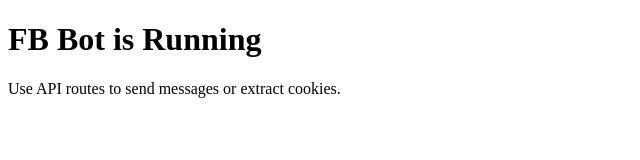
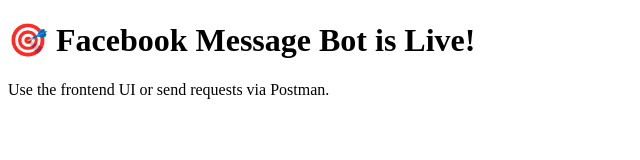
Before and after one commit to SBRRULEX/Cookies, a plain HTML site: page frontend/Index.html in a window 1280 px wide. Shown: the whole page, without its empty margins (0-640 px from the left). Drawn offline with Linux system fonts and the light colour scheme.

Commit message:
Update Index.html

```diff
--- a/frontend/Index.html
+++ b/frontend/Index.html
@@ -1,13 +1,10 @@
-
 <!DOCTYPE html>
-<html lang="en">
+<html>
 <head>
-  <meta charset="UTF-8">
-  <meta name="viewport" content="width=device-width, initial-scale=1.0">
-  <title>FB Bot</title>
+  <title>FB Bot Dashboard</title>
 </head>
 <body>
-  <h1>FB Bot is Running</h1>
-  <p>Use API routes to send messages or extract cookies.</p>
+  <h1>🎯 Facebook Message Bot is Live!</h1>
+  <p>Use the frontend UI or send requests via Postman.</p>
 </body>
 </html>
```
